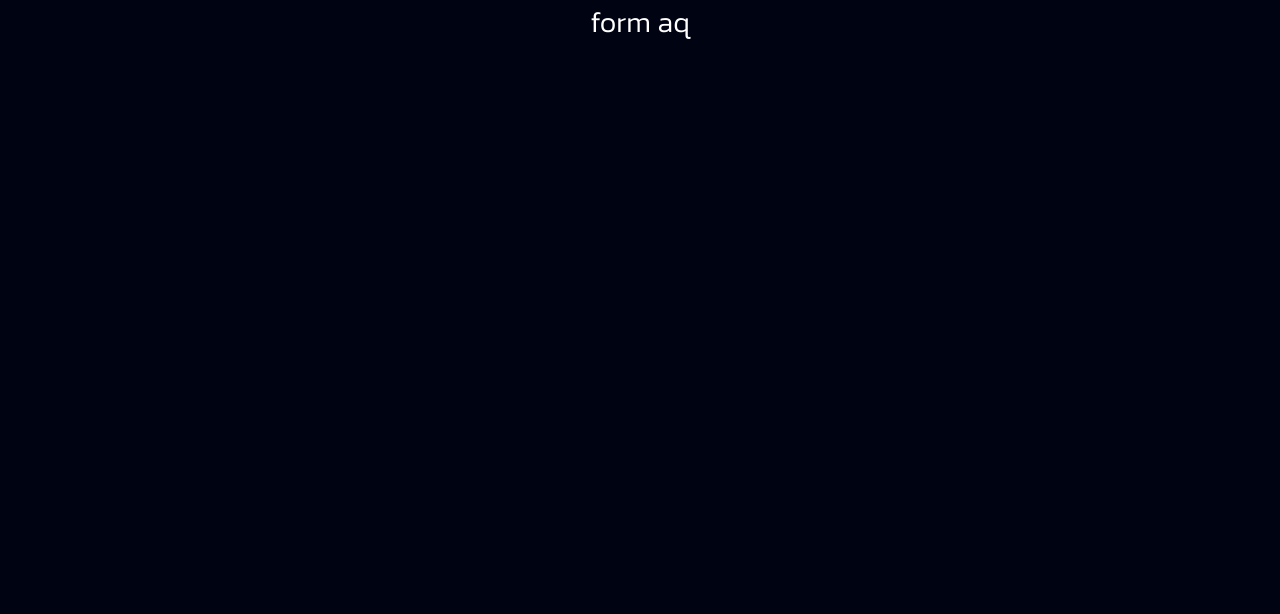
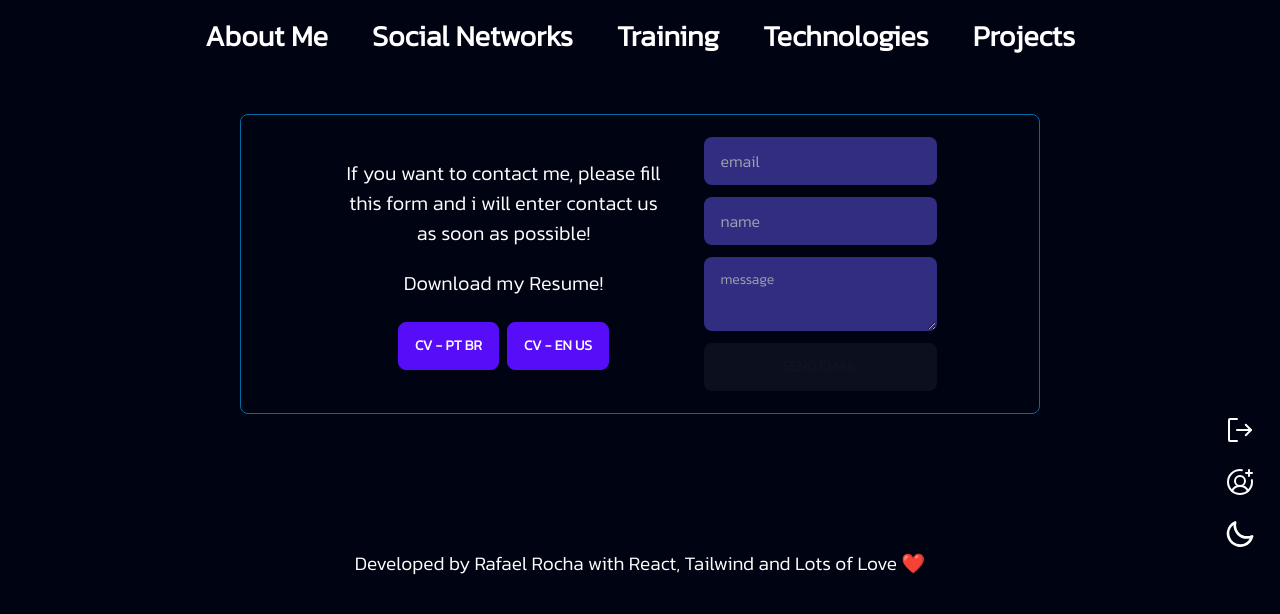
Before and after one commit to RafaelRRhocha/Portfolio, a React (Vite) app: page /contact in a window 1280 px wide. Shown: the top 614 px of the page. Built offline with nearby package versions, Linux system fonts and the light colour scheme.

Commit message:
feat: create form review

```diff
--- a/src/css/style.css
+++ b/src/css/style.css
@@ -14,6 +14,20 @@
   --principalTip: #144E66;
   --light: #fff;
   --cards: #141922;
+}
+
+::-webkit-scrollbar {
+  width: 12px;
+}
+
+::-webkit-scrollbar-track {
+  background: #000312;
+}
+
+::-webkit-scrollbar-thumb {
+  background-color: #141922;
+  border: 3px solid #000312;
+  border-radius: 20px;
 }
 
 body {
--- a/src/pages/Forms.jsx
+++ b/src/pages/Forms.jsx
@@ -1,9 +1,71 @@
-import React from 'react'
+import React, { useState } from 'react';
+import cvPTBR from "../files/CV-PTBR.pdf";
+import cvENUS from "../files/CV-ENUS.pdf";
+import { Header } from '../components/Header';
+import { Footer } from '../components/Footer';
 
 export function Forms() {
+  const [sendRequest, setSendRequest] = useState(false);
+  const [forms, setForms] = useState({
+    email: '',
+  });
+  const { email } = forms;
+
+  const onInputChange = ({target: { name, value }}) => setForms((prevState) => ({...prevState, [name]: value}));
+
   return (
-    <div>
-      form aq
-    </div>
+    <>
+      <Header />
+      <div className="flex flex-col gap-3 items-center justify-center mt-[3%]">
+          <div className="flex gap-10 items-center justify-center border-sky-700 border p-2 rounded-lg w-[800px] h-[300px]">
+            <div className="flex flex-col items-center gap-5">
+                <p className="text-[20px] w-[320px]">
+                  If you want to contact me,
+                  please fill this form and i will enter
+                  contact us as soon as possible!
+                </p>
+                <p className="text-[20px]">Download my Resume!</p>
+                <div className="flex gap-2">
+                  <a href={cvPTBR} download>
+                    <button className="btn btn-primary">CV - PT BR</button>
+                  </a>
+                  <a href={cvENUS} download>
+                    <button className="btn btn-primary">CV - EN US</button>
+                  </a>
+                </div>
+            </div>
+            {!sendRequest ? (
+              <form className="flex flex-col gap-3">
+                <input
+                  type="text"
+                  className="input bg-indigo-900 w-full max-w-xs"
+                  placeholder="email"
+                  name="email"
+                  value={ email }
+                  onChange={ onInputChange }
+                />
+                <input
+                  type="text"
+                  className="input bg-indigo-900 w-full max-w-xs"
+                  placeholder="name"
+                />
+                <textarea
+                  type="text"
+                  className="textarea bg-indigo-900 w-full max-w-xs"
+                  placeholder="message"
+                />
+                <button disabled={ email.length < 5 } onClick={() => { setSendRequest(!sendRequest); setForms({ email: '' }) }} className="btn btn-success">Send Email</button>
+              </form>
+            ) : (
+              <div className="flex flex-col gap-2 items-center justify-center">
+                <img className="w-20" src="https://img.icons8.com/external-flatart-icons-lineal-color-flatarticons/344/external-success-user-interface-flatart-icons-lineal-color-flatarticons.png" alt="send contact" />
+                <p>Thanks For The Contact!</p>
+                <button onClick={() => setSendRequest(!sendRequest)} className="btn btn-success">Send Other</button>
+              </div>
+            )}
+          </div>
+      </div>
+      <Footer />
+    </>
   )
 }
```
Also changed, not shown: 2 other files (tests, documents, lock files or other folders).
